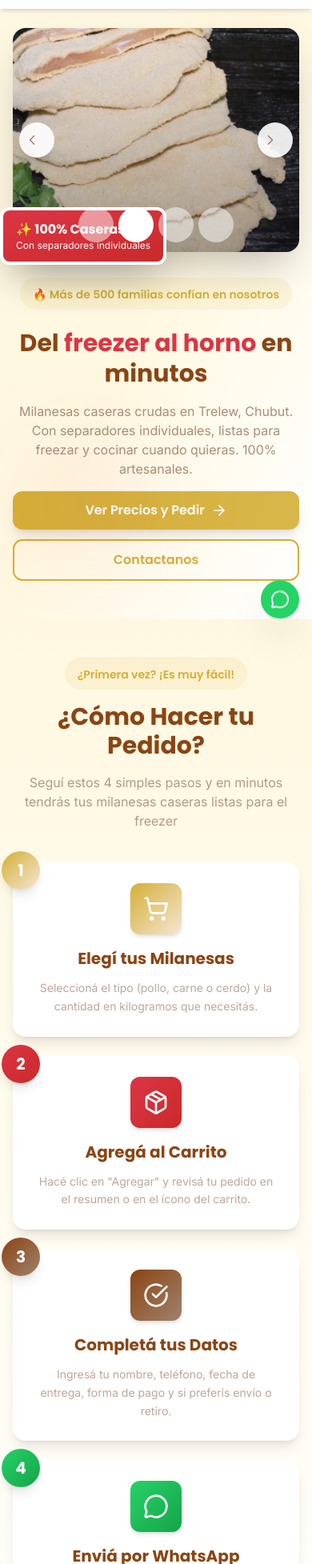
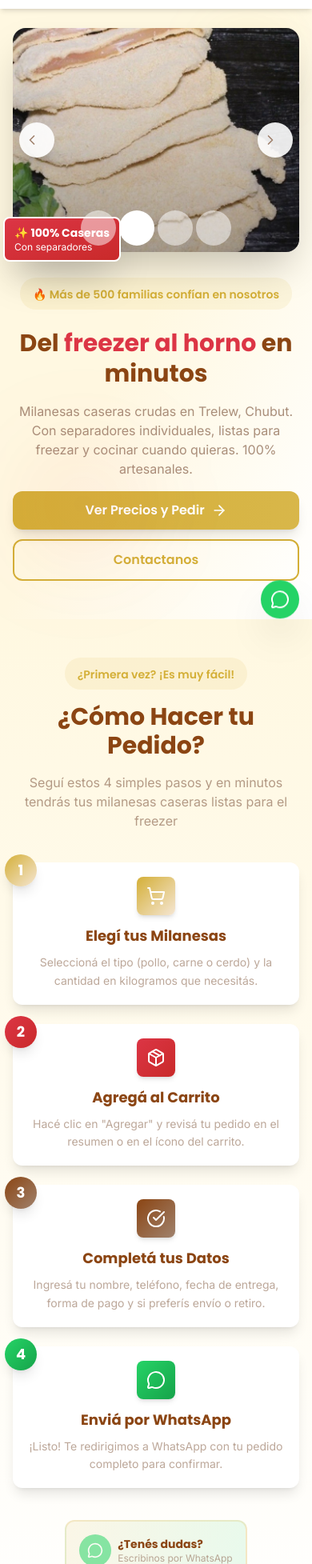
Before and after one commit to 31pablo05/Milanesas, a React (Vite) app: page / in a window 390 px wide. Shown: the part 45-2000 px from the top of the page at 80% size. Built offline with nearby package versions, Linux system fonts and the light colour scheme.

Commit message:
ajustes de responsive

```diff
--- a/src/components/Hero.jsx
+++ b/src/components/Hero.jsx
@@ -107,13 +107,13 @@ const Hero = () => {
               </button>
 
               {/* Dots Indicator */}
-              <div className="absolute bottom-3 md:bottom-4 left-1/2 -translate-x-1/2 flex gap-1.5 md:gap-2 z-10">
+              <div className="absolute bottom-2 md:bottom-4 left-1/2 -translate-x-1/2 flex gap-1 md:gap-1.5 z-10">
                 {images.map((_, index) => (
                   <button
                     key={index}
                     onClick={() => setCurrentSlide(index)}
-                    className={`h-2 rounded-full transition-all ${
-                      index === currentSlide ? 'bg-white w-6 md:w-8' : 'bg-white/50 w-2'
+                    className={`h-1.5 md:h-2 rounded-full transition-all ${
+                      index === currentSlide ? 'bg-white w-4 md:w-6 lg:w-8' : 'bg-white/50 w-1.5 md:w-2'
                     }`}
                     aria-label={`Ir a imagen ${index + 1}`}
                   />
@@ -121,9 +121,9 @@ const Hero = () => {
               </div>
             </div>
             {/* Floating Badge */}
-            <div className="absolute -bottom-4 md:-bottom-6 -left-4 md:-left-6 bg-gradient-to-br from-red-soft to-red-accent text-white px-4 md:px-6 py-3 md:py-4 rounded-xl shadow-2xl border-4 border-white">
-              <p className="font-poppins font-bold text-base md:text-lg">✨ 100% Caseras</p>
-              <p className="font-inter text-xs md:text-sm">Con separadores individuales</p>
+            <div className="absolute -bottom-3 -left-3 md:-bottom-6 md:-left-6 bg-gradient-to-br from-red-soft to-red-accent text-white px-3 py-2 md:px-6 md:py-4 rounded-lg md:rounded-xl shadow-2xl border-2 md:border-4 border-white">
+              <p className="font-poppins font-bold text-sm md:text-lg">✨ 100% Caseras</p>
+              <p className="font-inter text-xs md:text-sm">Con separadores</p>
             </div>
           </div>
         </div>
--- a/src/components/HowToOrder.jsx
+++ b/src/components/HowToOrder.jsx
@@ -62,21 +62,21 @@ const HowToOrder = () => {
                 style={{ animationDelay: `${index * 0.1}s` }}
               >
                 {/* Card */}
-                <div className="bg-white rounded-2xl p-6 shadow-lg hover:shadow-2xl transition-all duration-300 transform hover:-translate-y-2 h-full border-2 border-transparent hover:border-golden/20">
+                <div className="bg-white rounded-xl md:rounded-2xl p-4 md:p-6 shadow-lg hover:shadow-2xl transition-all duration-300 transform hover:-translate-y-2 h-full border-2 border-transparent hover:border-golden/20">
                   {/* Number Badge */}
-                  <div className={`absolute -top-4 -left-4 w-12 h-12 rounded-full bg-gradient-to-br ${step.color} flex items-center justify-center shadow-lg transform group-hover:scale-110 transition-transform`}>
-                    <span className="text-white font-poppins font-bold text-xl">
+                  <div className={`absolute -top-3 -left-3 md:-top-4 md:-left-4 w-10 h-10 md:w-12 md:h-12 rounded-full bg-gradient-to-br ${step.color} flex items-center justify-center shadow-lg transform group-hover:scale-110 transition-transform`}>
+                    <span className="text-white font-poppins font-bold text-lg md:text-xl">
                       {step.number}
                     </span>
                   </div>
 
                   {/* Icon */}
-                  <div className={`w-16 h-16 mx-auto mb-4 rounded-xl bg-gradient-to-br ${step.color} flex items-center justify-center shadow-md`}>
-                    <Icon className="w-8 h-8 text-white" />
+                  <div className={`w-12 h-12 md:w-16 md:h-16 mx-auto mb-3 md:mb-4 rounded-lg md:rounded-xl bg-gradient-to-br ${step.color} flex items-center justify-center shadow-md`}>
+                    <Icon className="w-6 h-6 md:w-8 md:h-8 text-white" />
                   </div>
 
                   {/* Content */}
-                  <h3 className="text-xl font-poppins font-bold text-brown-warm mb-3 text-center">
+                  <h3 className="text-lg md:text-xl font-poppins font-bold text-brown-warm mb-2 md:mb-3 text-center">
                     {step.title}
                   </h3>
                   <p className="text-sm md:text-base text-brown-light/70 font-inter text-center leading-relaxed">
@@ -98,16 +98,16 @@ const HowToOrder = () => {
 
         {/* CTA Bottom */}
         <div className="text-center mt-10 md:mt-12 animate-fadeIn" style={{ animationDelay: '0.4s' }}>
-          <div className="inline-flex flex-col sm:flex-row items-center gap-4 bg-gradient-to-r from-golden/10 to-green-natural/10 p-6 rounded-2xl border-2 border-golden/20">
-            <div className="flex items-center gap-3">
-              <div className="w-12 h-12 rounded-full bg-green-natural flex items-center justify-center animate-pulse">
-                <MessageCircle className="w-6 h-6 text-white" />
+          <div className="inline-flex flex-col sm:flex-row items-center gap-3 md:gap-4 bg-gradient-to-r from-golden/10 to-green-natural/10 p-4 md:p-6 rounded-xl md:rounded-2xl border-2 border-golden/20">
+            <div className="flex items-center gap-2 md:gap-3">
+              <div className="w-10 h-10 md:w-12 md:h-12 rounded-full bg-green-natural flex items-center justify-center animate-pulse">
+                <MessageCircle className="w-5 h-5 md:w-6 md:h-6 text-white" />
               </div>
               <div className="text-left">
-                <p className="font-poppins font-bold text-brown-warm">
+                <p className="font-poppins font-bold text-brown-warm text-sm md:text-base">
                   ¿Tenés dudas?
                 </p>
-                <p className="text-sm text-brown-light/70 font-inter">
+                <p className="text-xs md:text-sm text-brown-light/70 font-inter">
                   Escribinos por WhatsApp
                 </p>
               </div>
@@ -116,7 +116,7 @@ const HowToOrder = () => {
               href={`https://wa.me/${BUSINESS_INFO.whatsapp}?text=${encodeURIComponent('Hola! Necesito ayuda para hacer un pedido')}`}
               target="_blank"
               rel="noopener noreferrer"
-              className="bg-green-natural hover:bg-green-600 text-white font-poppins font-semibold px-6 py-3 rounded-lg transition-all transform hover:scale-105 active:scale-95 shadow-lg text-sm md:text-base"
+              className="bg-green-natural hover:bg-green-600 text-white font-poppins font-semibold px-5 py-2.5 md:px-6 md:py-3 rounded-lg transition-all transform hover:scale-105 active:scale-95 shadow-lg text-sm md:text-base"
             >
               Contactar Ahora
             </a>
```
